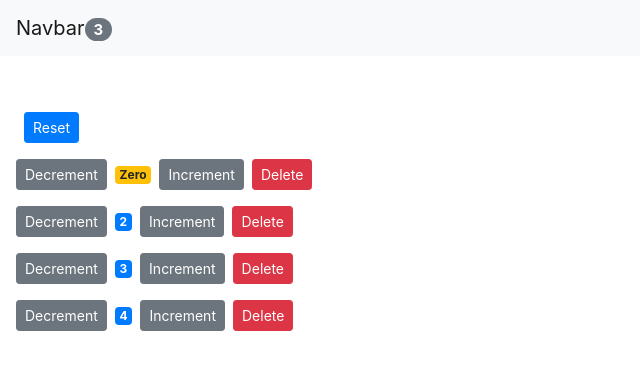
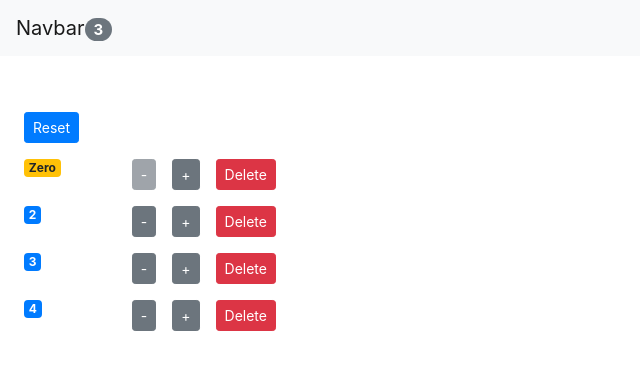
Before and after one commit to Hamsiny/React_Counter_App_Demo, a React (Create React App) app: page / in a window 1280 px wide. Shown: the top 370 px of the page, without its empty margins (0-640 px from the left). Built offline with nearby package versions, Linux system fonts and the light colour scheme.

Commit message:
update decrement button disabled when value equals to zero

```diff
--- a/src/App.js
+++ b/src/App.js
@@ -12,6 +12,15 @@ export class App extends Component {
       { id: 3, value: 3 },
       { id: 4, value: 4 }
     ]
+  }
+
+  constructor() {
+    super();
+    console.log("App - Constructor");
+  }
+
+  componentDidMount() {
+    console.log("App - Mounted");
   }
 
   handleIncrement = counter => {
@@ -43,6 +52,8 @@ export class App extends Component {
     this.setState({ counters });
   };
   render() {
+    console.log('App - Rendered');
+
     return (
       <React.Fragment>
         <Navbar totalCounters={this.state.counters.filter(c => c.value > 0).length} />
--- a/src/components/counter.jsx
+++ b/src/components/counter.jsx
@@ -1,6 +1,14 @@
 import React, { Component } from 'react'
 
 export class Counter extends Component {
+
+    componentDidUpdate() {
+
+    }
+
+    componentWillUnmount() {
+
+    }
 
 
     // bind 'this' by using constructor
@@ -13,12 +21,21 @@ export class Counter extends Component {
     render() {
         // in onclick event use arrow function to parse in parameter
         return (
-            <div>
-                {/* {this.props.children} pass children to this components*/}
-                <button onClick={() => this.props.onDecrement(this.props.counter)} className='btn btn-secondary btn-sm'>Decrement</button>
-                <span className={this.getBadgeClasses()}>{this.formatCount()}</span>
-                <button onClick={() => this.props.onIncrement(this.props.counter)} className='btn btn-secondary btn-sm'>Increment</button>
-                <button onClick={() => this.props.onDelete(this.props.counter.id)} className="btn btn-danger btn-sm m-2">Delete</button>
+            <div className="row">
+                <div className="col-1">
+                    <span className={this.getBadgeClasses()}>{this.formatCount()}</span>
+                </div>
+                <div className="col">
+                    {/* {this.props.children} pass children to this components*/}
+                    <button onClick={() => this.props.onDecrement(this.props.counter)}
+                        className='btn btn-secondary btn-sm m-2'
+                        disabled={this.props.counter.value === 0 ? true : false}>-</button>
+                    <button onClick={() => this.props.onIncrement(this.props.counter)}
+                        className='btn btn-secondary btn-sm m-2'>+</button>
+                    <button onClick={() => this.props.onDelete(this.props.counter.id)}
+                        className="btn btn-danger btn-sm m-2">Delete</button>
+                </div>
+
             </div>
         );
     }
```
